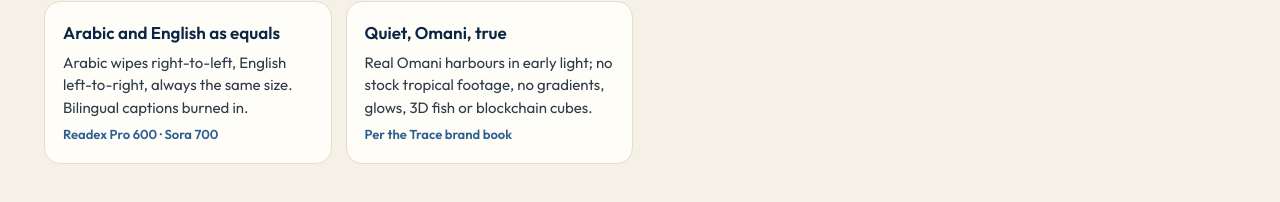
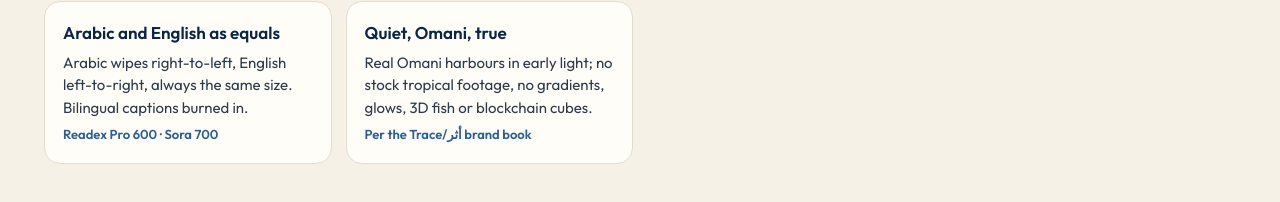
Before and after one commit to fahadssgpdo/Trace-Athar, a React (Vite) app: page /storyboard in a window 1280 px wide. Shown: the part 2434-2636 px from the top of the page. Built offline with nearby package versions, Linux system fonts and the light colour scheme.

Commit message:
Name the brand book Trace/أثر on the storyboard
Co-Authored-By: Claude Fable 5.2 <noreply@anthropic.com>
Claude-Session: https://claude.ai/code/session_01FvGWK1Zbm5Cv7dWMr6RiDX

```diff
--- a/src/pages/MotionStoryboard.tsx
+++ b/src/pages/MotionStoryboard.tsx
@@ -75,7 +75,7 @@ const RULES = [
   ['Numbers count, then settle', 'Figures roll up in Sora and stop dead; units and sources fade in after. Every figure on screen comes from the proposal.', '800 ms count · 200 ms stagger'],
   ['Real screens, real taps', 'Product shots are recordings of this prototype in Play mode, framed in plain device outlines. Taps show as an amber ripple.', 'Record at 2× · 24 px slide-in · 300 ms fade'],
   ['Arabic and English as equals', 'Arabic wipes right-to-left, English left-to-right, always the same size. Bilingual captions burned in.', 'Readex Pro 600 · Sora 700'],
-  ['Quiet, Omani, true', 'Real Omani harbours in early light; no stock tropical footage, no gradients, glows, 3D fish or blockchain cubes.', 'Per the Trace brand book'],
+  ['Quiet, Omani, true', 'Real Omani harbours in early light; no stock tropical footage, no gradients, glows, 3D fish or blockchain cubes.', 'Per the Trace/أثر brand book'],
 ]
 
 const FORMATS = [
```
